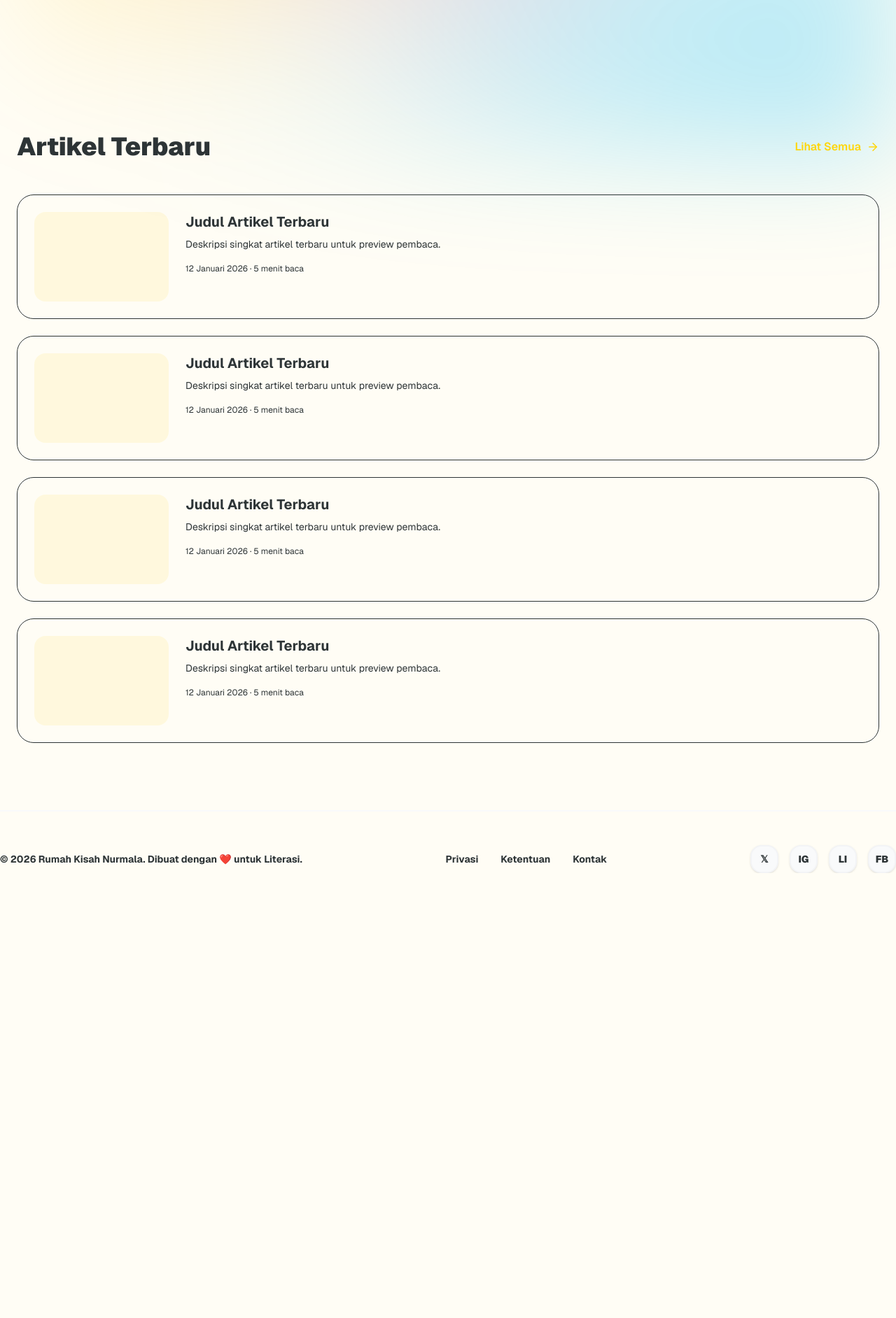
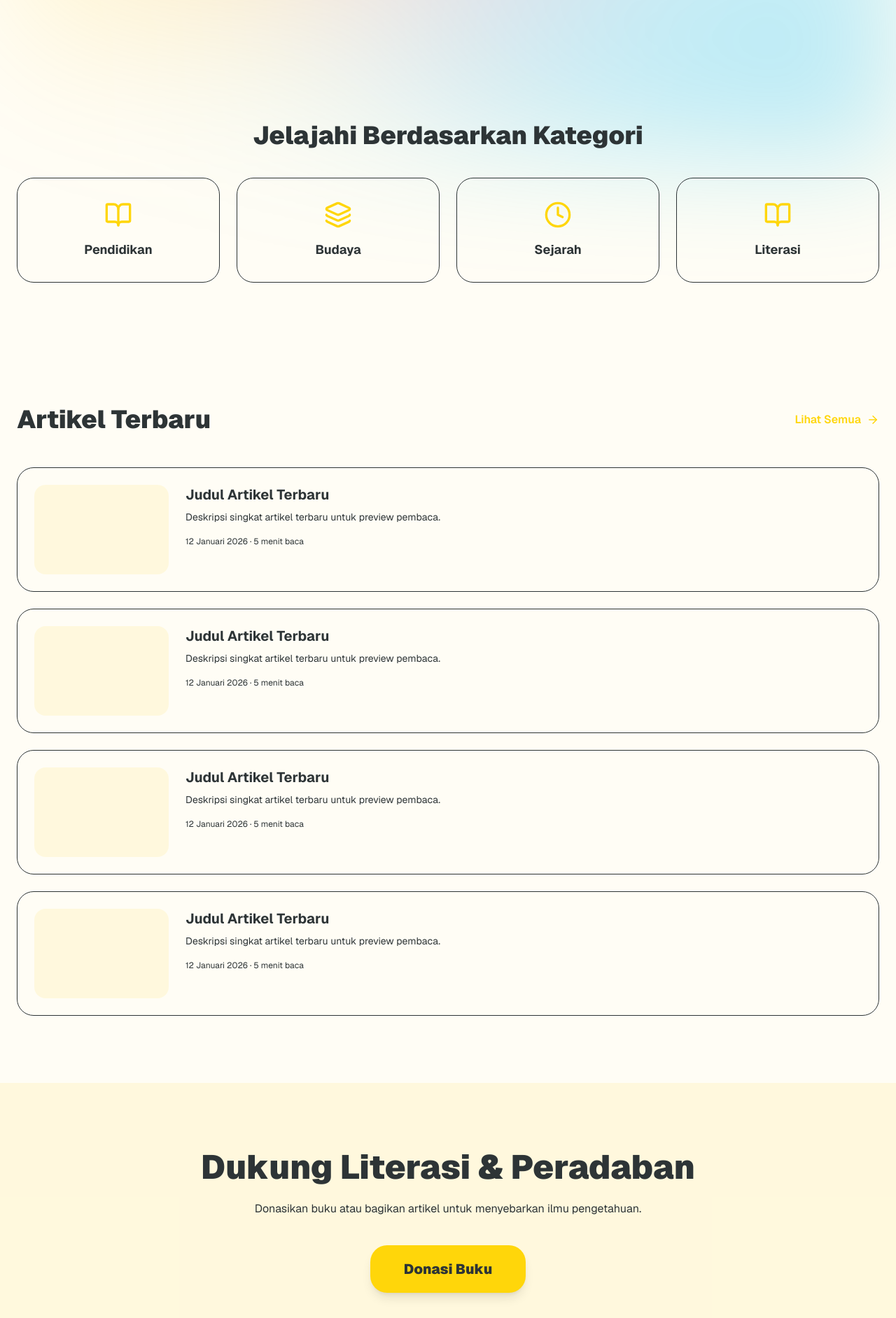
Before and after one commit to sendygithub/taman-baca-ohara, a Next.js app: page /artikel in a window 1280 px wide. Shown: the part 576-2460 px from the top of the page at 70% size. Before the commit the page ends 1824 px from the top, so only its background shows below. Built offline with nearby package versions, Linux system fonts and the light colour scheme.

Commit message:
POST GET SLUG AMAN

```diff
--- a/package.json
+++ b/package.json
@@ -10,7 +10,6 @@
   },
   "dependencies": {
     "@prisma/adapter-pg": "^7.2.0",
-    "@prisma/client": "^7.2.0",
     "clsx": "^2.1.1",
     "dotenv": "^17.2.3",
     "framer-motion": "^12.23.26",
@@ -31,7 +30,6 @@
     "babel-plugin-react-compiler": "1.0.0",
     "eslint": "^9",
     "eslint-config-next": "16.1.1",
-    "prisma": "^7.2.0",
     "tailwindcss": "^4",
     "tsx": "^4.21.0",
     "typescript": "^5"
--- a/src/app/artikel/page.tsx
+++ b/src/app/artikel/page.tsx
@@ -1,7 +1,5 @@
 
-"use client";
 import { ArrowRight, BookOpen, Layers, Clock } from "lucide-react";
-import { motion } from "framer-motion";
 
 export default function HomePage() {
   return (
@@ -47,7 +45,31 @@ export default function HomePage() {
         </div>
       </section>
 
+      {/* ================= CATEGORIES ================= */}
+      <section className="bg-muted/40 py-20">
+        <div className="container mx-auto px-6">
+          <h2 className="text-3xl md:text-4xl font-black mb-10 text-center">
+            Jelajahi Berdasarkan Kategori
+          </h2>
 
+          <div className="grid sm:grid-cols-2 md:grid-cols-4 gap-6">
+            {[
+              { title: "Pendidikan", icon: BookOpen },
+              { title: "Budaya", icon: Layers },
+              { title: "Sejarah", icon: Clock },
+              { title: "Literasi", icon: BookOpen },
+            ].map((cat, i) => (
+              <div
+                key={i}
+                className="rounded-3xl p-8 bg-background border border-border text-center hover:scale-105 transition"
+              >
+                <cat.icon className="mx-auto mb-4 size-10 text-primary" />
+                <h3 className="font-bold text-lg">{cat.title}</h3>
+              </div>
+            ))}
+          </div>
+        </div>
+      </section>
 
       {/* ================= LATEST ARTICLES ================= */}
       <section className="container mx-auto px-6 py-24">
@@ -87,28 +109,21 @@ export default function HomePage() {
       </section>
 
       {/* ================= CTA ================= */}
-        <div>
-             <div className="pt-12 border-t-2 border-gray-50 dark:border-slate-800 flex flex-col md:flex-row justify-between items-center gap-8 text-foreground/40 dark:text-slate-500 text-sm font-bold">
-                    <p>© 2026 Rumah Kisah Nurmala. Dibuat dengan ❤️ untuk Literasi.</p>
-                    <div className="flex gap-8">
-                        <a href="#" className="hover:text-primary transition-colors">Privasi</a>
-                        <a href="#" className="hover:text-primary transition-colors">Ketentuan</a>
-                        <a href="#" className="hover:text-primary transition-colors">Kontak</a>
-                    </div>
-                    <div className="flex gap-4">
-                        {["𝕏", "IG", "LI", "FB"].map((s) => (
-                            <motion.span
-                                key={s}
-                                whileHover={{ scale: 1.2, rotate: [0, -10, 10, 0], backgroundColor: "#ffd60a", color: "#000" }}
-                                className="w-10 h-10 rounded-2xl bg-gray-50 dark:bg-slate-800 flex items-center justify-center cursor-pointer transition-all border-2 border-gray-100 dark:border-slate-700 font-black shadow-sm"
-                            >
-                                {s}
-                            </motion.span>
-                        ))}
-                    </div>
-                </div>
+      <section className="py-24 bg-primary/10">
+        <div className="container mx-auto px-6 text-center">
+          <h2 className="text-4xl md:text-5xl font-black mb-6">
+            Dukung Literasi & Peradaban
+          </h2>
+          <p className="max-w-xl mx-auto text-foreground/70 mb-10">
+            Donasikan buku atau bagikan artikel untuk menyebarkan ilmu
+            pengetahuan.
+          </p>
+
+          <button className="px-12 py-5 rounded-3xl bg-primary font-black text-xl shadow-lg hover:scale-105 transition">
+            Donasi Buku
+          </button>
         </div>
+      </section>
     </main>
-
   );
 }
--- a/src/components/Hero.tsx
+++ b/src/components/Hero.tsx
@@ -79,7 +79,9 @@ export const Hero = () => {
                         <span className="flex items-center gap-3">
                             <Link href="/artikel" className="flex items-center gap-3">
                                 <BookOpen size={24} className="group-hover:translate-x-2 transition-transform" />
-                                <span>Baca artikel kami</span>
+                                <Link href={"/src/app/artikel"}>
+                                Baca Artikel kami
+                                </Link>
                             </Link>
 
 
```
Also changed, not shown: src/app/artikel/[slug]/page.tsx (deleted), 1 other file (tests, documents, lock files or other folders).
